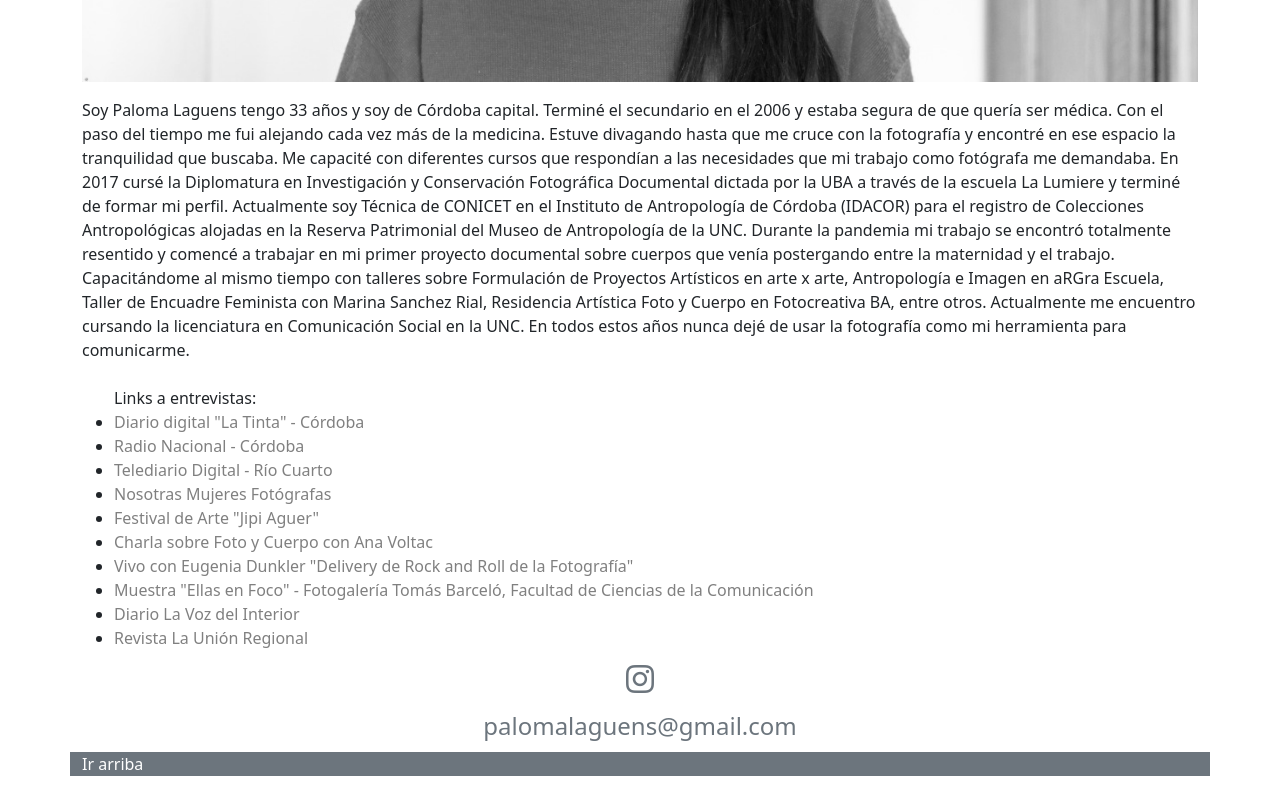
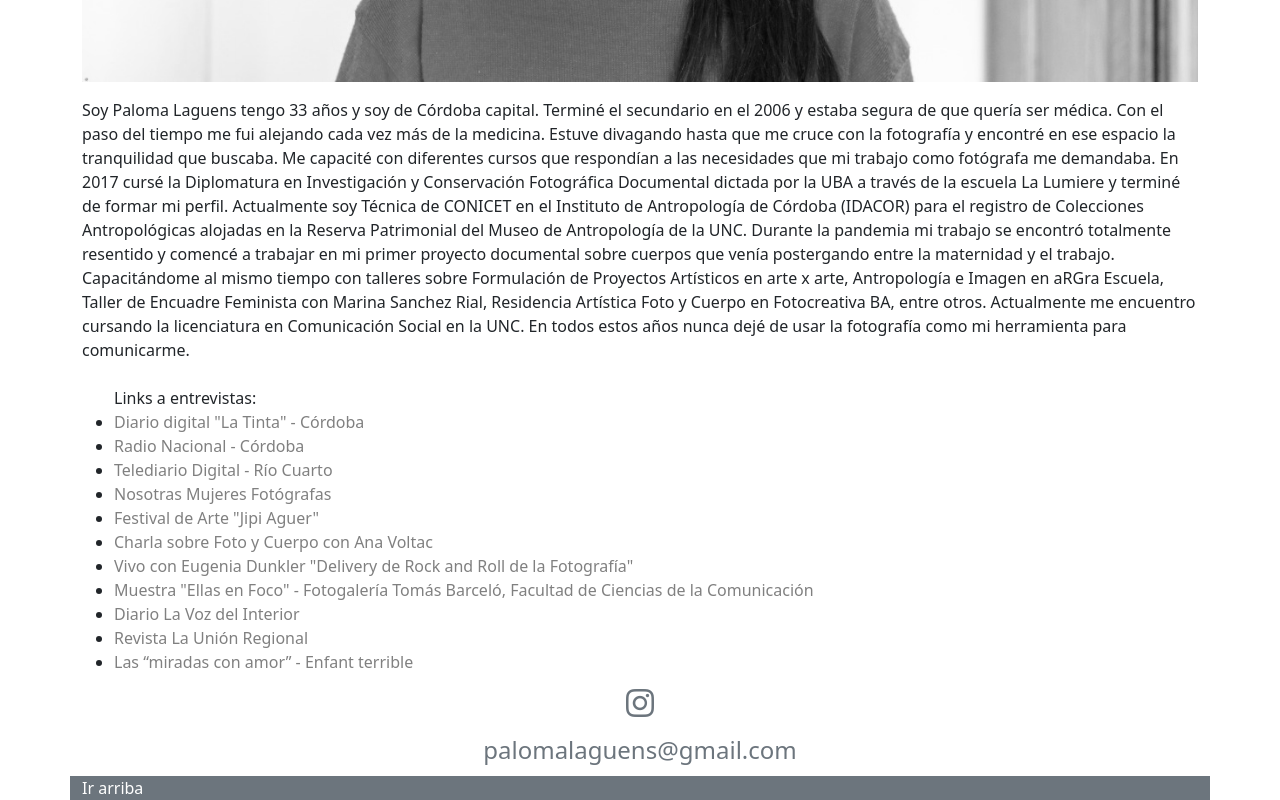
Before and after one commit to FabianLolo79/PalomaLaguens, a plain HTML site: page biografia.html in a window 1280 px wide. Shown: the part 722-1522 px from the top of the page. Before the commit the page ends 1498 px from the top, so only its background shows below. Drawn offline with nearby package versions, Linux system fonts and the light colour scheme.

Commit message:
agregado link de entrevita enfant terrible

```diff
--- a/biografia.html
+++ b/biografia.html
@@ -121,6 +121,9 @@
                   <li>
                     <a href="https://www.launionregional.com.ar/wordpress/con-la-lente-del-feminismo/" target="_blank">Revista La Unión Regional</a>
                   </li>
+                  <li>
+                    <a href="https://enfantterrible.com.ar/cultura/las-miradas-con-amor-de-paloma-laguens/" target="_blank">Las “miradas con amor” - Enfant terrible</a>
+                  </li>
                 </ul>
               </div>
 
```
